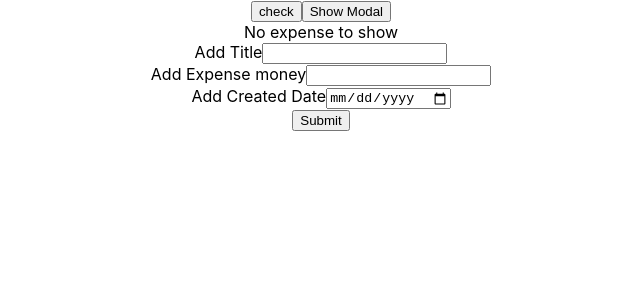
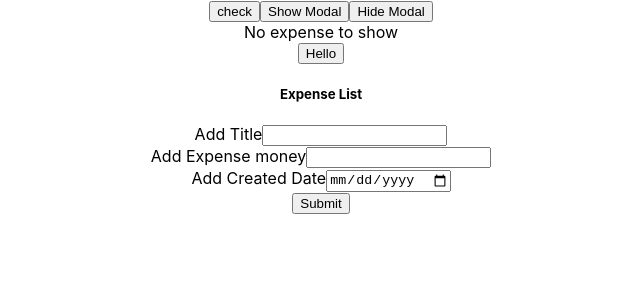
Before and after one commit to sagarmanghnani/expense-mgr, a React (Create React App) app: page / in a window 1280 px wide. Both pictures are taken after a click on the button "Show Modal". Shown: the top 300 px of the page, without its empty margins (319-959 px from the left). Built offline with nearby package versions, Linux system fonts and the light colour scheme.

Commit message:
fix date not displaying error

```diff
--- a/package.json
+++ b/package.json
@@ -3,10 +3,12 @@
   "version": "0.1.0",
   "private": true,
   "dependencies": {
+    "bootstrap": "^4.1.3",
     "react": "^16.5.2",
     "react-bootstrap": "^0.32.4",
     "react-dom": "^16.5.2",
-    "react-scripts": "2.0.5"
+    "react-scripts": "2.0.5",
+    "reactstrap": "^6.5.0"
   },
   "scripts": {
     "start": "react-scripts start",
--- a/src/App.js
+++ b/src/App.js
@@ -14,20 +14,52 @@ class App extends Component {
    this.modal = null;
    this.addExpense = this.addExpense.bind(this);
    this.checkState = this.checkState.bind(this);
-   this.viewModal = this.viewModal.bind(this)
+   this.viewModal = this.viewModal.bind(this);
+   this.hideModal = this.hideModal.bind(this);
 }
 
 
+todayDate()
+{
+    var today = new Date();
+    var dd = today.getDate();
+    var mm = today.getMonth()+1; //January is 0!
+    var yyyy = today.getFullYear();
+
+    if(dd<10) {
+        dd = '0'+dd
+    }
+
+    if(mm<10) {
+        mm = '0'+mm
+    }
+
+    today = mm + '/' + dd + '/' + yyyy;
+    return today;
+}
 addExpense()
 {
+  let todayDates
   this.title = document.getElementById("title").value;
   this.amount = document.getElementById("expenseMoney").value;
   this.expenseDate = document.getElementById("expenseDate").value;
+
+  // needed when server date is not set to today date and date provided is null
+  if(this.expenseDate == "")
+  {
+    todayDates = this.todayDate();
+  }
+  else
+  {
+    todayDates = this.expenseDate;
+  }
+//ends here
   this.expenseObject = {
     title: this.title,
     amount: +this.amount,
-    date: this.expenseDate
+    date: todayDates
   }
+
   console.log(this.expenseObject);
   this.setState({
     expenselist: [...this.state.expenselist, this.expenseObject]
@@ -36,7 +68,13 @@ addExpense()
 
 viewModal = () => {
   this.setState({
-    showModal:true
+    showModal:!this.state.showModal
+  });
+}
+
+hideModal = ()=>{
+  this.setState({
+    showModal:false
   });
 }
 
@@ -57,11 +95,15 @@ checkState()
         <Expenselist getDetails = {this.addExpense}/>
       )
     }
+    else{
+      this.modal = null;
+    }
     return (
       <div className="App">
 
         <button onClick = {() => {this.checkState()}} >check</button>
         <button onClick = {() => this.viewModal()}>Show Modal</button>
+        <button onClick = {() => {this.hideModal()}}>Hide Modal</button>
         <ShowExpense giveExpense = {this.state.expenselist}/>
         {this.modal}
       </div>
--- a/src/components/Expenselist.js
+++ b/src/components/Expenselist.js
@@ -1,13 +1,38 @@
 import React, { Component } from 'react'
 import PropTypes from 'prop-types'
+import '../css/Expenselist.css';
+import { Button, Modal, ModalHeader, ModalBody, ModalFooter } from 'reactstrap';
+
 
 export class Expenselist extends Component {
-  static propTypes = {
+  constructor(){
+    super()
+    this.state = {
+      modal: true
+    }
 
+    this.toggle = this.toggle.bind(this);
   }
+
+  toggle() {
+    this.setState({
+      modal: !this.state.modal
+    });
+  }
+
+
+
 
   render() {
     return (
+      <div className = "modal-container">
+        <Button color="danger" onClick={this.toggle}>Hello</Button>
+        <Modal isOpen={this.state.modal} toggle={this.toggle}></Modal>
+          <ModalHeader>
+          <div>{this.state.modal}</div>
+            Expense List
+          </ModalHeader>
+          <ModalBody>
           <div className = "expenseList">
             <div className = "title">
               <label>Add Title</label>
@@ -24,9 +49,13 @@ export class Expenselist extends Component {
               <input type = "date" id = "expenseDate"/>
             </div>
 
+          </div>
+          </ModalBody>
+          <ModalFooter>
             <button onClick = {() => this.props.getDetails()}>Submit</button>
+            </ModalFooter>
       </div>
-    )
+    );
   }
 }
 
--- a/src/components/ShowExpensecomp.js
+++ b/src/components/ShowExpensecomp.js
@@ -5,7 +5,7 @@ function ShowExpensecomp(props) {
         <div>
             <div>{props.expenseObj.title}</div>
             <div>{props.expenseObj.amount}</div>
-            <div>{props.expenseObj.expenseDate}</div>
+            <div>{props.expenseObj.date}</div>
         </div>
     )
 }
--- /dev/null
+++ b/src/css/Expenselist.css
@@ -0,0 +1,6 @@
+.modal-container {
+    position: relative;
+  }
+  .modal-container .modal, .modal-container .modal-backdrop {
+    position: absolute;
+  }
```
Also changed, not shown: 1 other file (tests, documents, lock files or other folders). Lines whose indentation alone changed are shown as unchanged.
